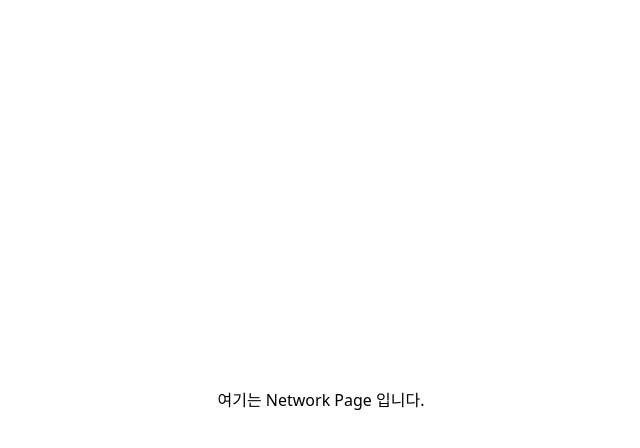
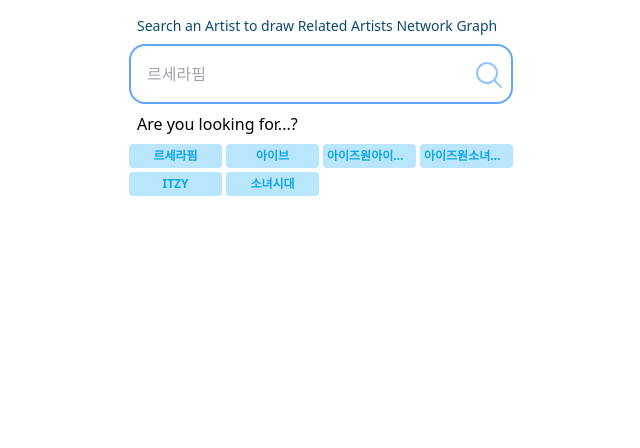
Before and after one commit to somedaycode/nextjs-d3-tailwind, a Next.js app: page /network in a window 1280 px wide. Shown: the top 448 px of the page, without its empty margins (319-959 px from the left). Built offline with nearby package versions, Linux system fonts and the light colour scheme.

Commit message:
feat: 네트워크 페이지 마크업 작업
* 이전에 추가한 컴포넌트로 렌더링 테스트

```diff
--- a/pages/network.tsx
+++ b/pages/network.tsx
@@ -1,13 +1,42 @@
 import type { NextPage } from 'next';
 import Head from 'next/head';
 
+import Label from '@/components/Label';
+import Header from '@/components/Header';
+import { MagnifyingGlassIcon } from '@heroicons/react/24/solid';
+
 const Network: NextPage = () => {
   return (
-    <div className="flex min-h-screen flex-col items-center justify-center py-2">
+    <div className="min-h-screen">
       <Head>
         <title>Spotify Artists Network Graph</title>
       </Head>
-      <h1>여기는 Network Page 입니다.</h1>
+      <Header>
+        <form className="max-w-sm">
+          <label className="flex flex-col">
+            <span className="p-2 text-sm font-medium text-sky-900">
+              Search an Artist to draw Related Artists Network Graph
+            </span>
+            <div className="relative">
+              <input
+                className="w-full p-4 pr-10 border-solid border-2 border-blue-400 rounded-2xl"
+                placeholder="르세라핌"
+              />
+              <MagnifyingGlassIcon className="w-8 h-8 text-blue-300 absolute top-1/4 right-2 cursor-pointer" />
+            </div>
+          </label>
+          <p className="flex items-center p-2 h-10 ">Are you looking for...?</p>
+          <div className="grid grid-cols-4 gap-1 max-w-xl ">
+            <Label>르세라핌</Label>
+            <Label>아이브</Label>
+            <Label>아이즈원아이즈원</Label>
+            <Label>아이즈원소녀시대잇지아이즈원소녀시대잇지</Label>
+            <Label>ITZY</Label>
+            <Label>소녀시대</Label>
+          </div>
+        </form>
+      </Header>
+      <main></main>
     </div>
   );
 };
```
